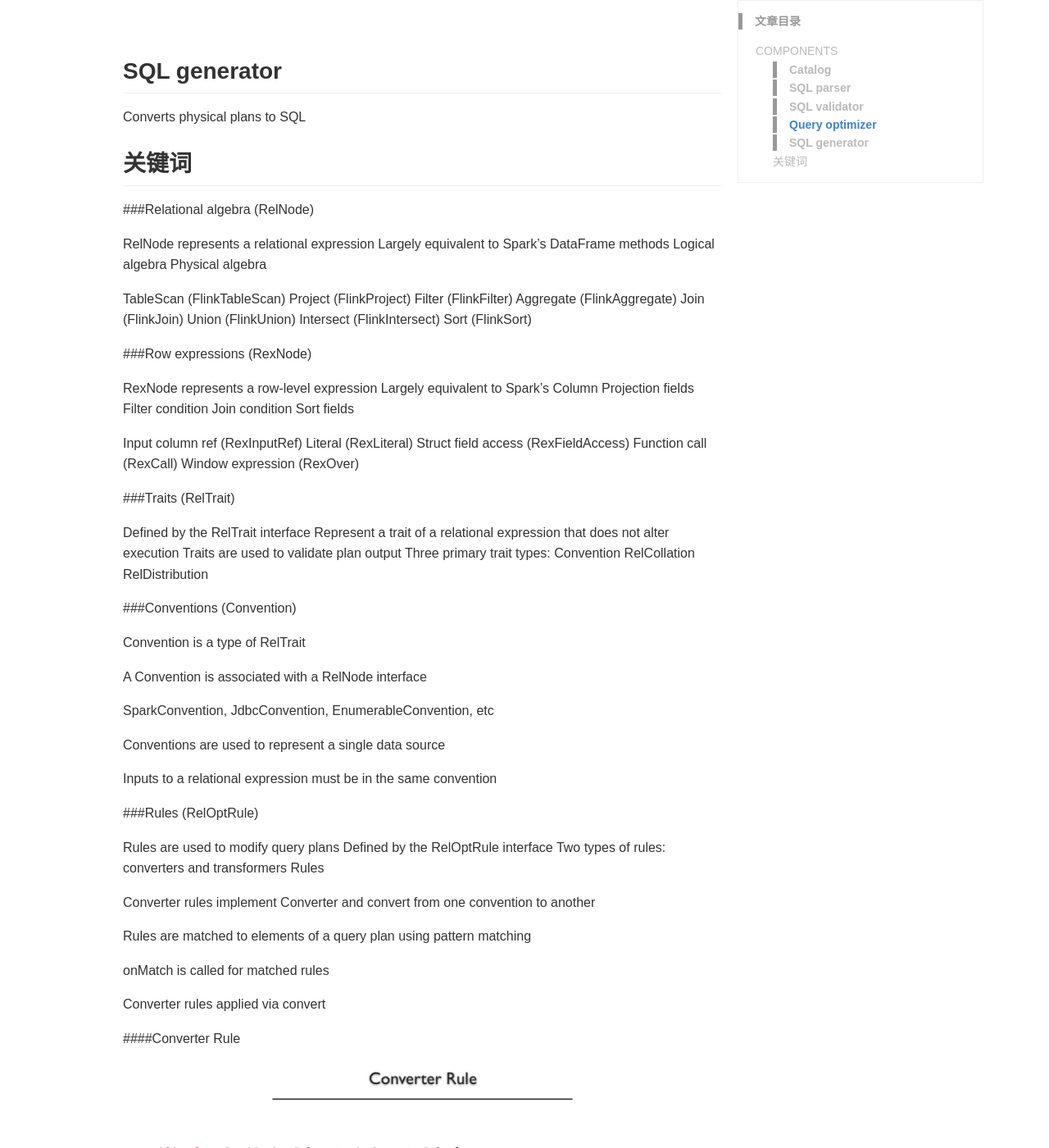
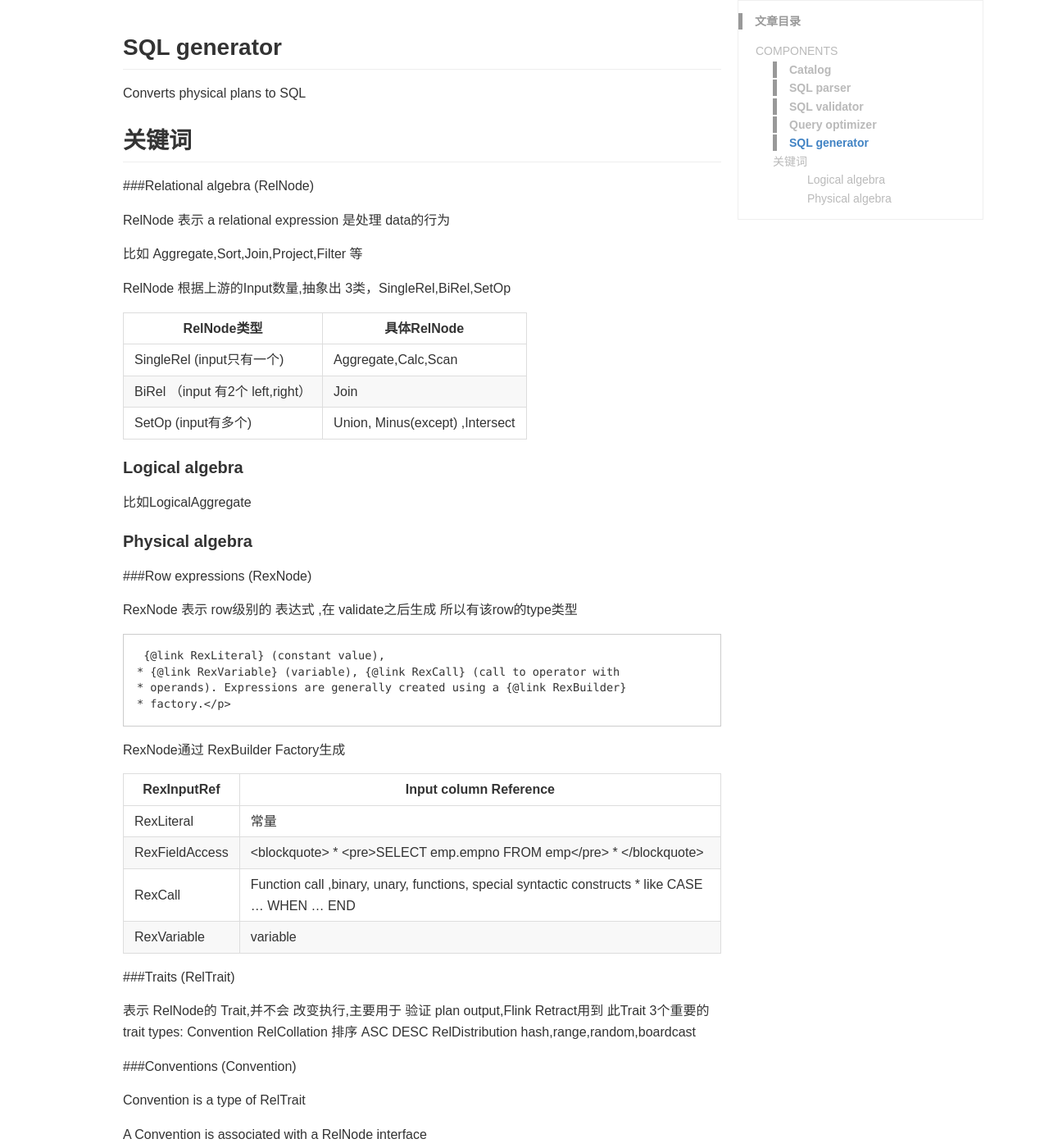
Before and after one commit to jessica0530/jessica0530.github.io, a Jekyll site: the page built from _posts/2020-08-18-calcite-2.md, in a window 1280 px wide and 1400 px high, scrolled down 3926 px. Shown: the whole window at 82% size. Built offline with Jekyll 4.4.1, drawn with Linux system fonts in a browser that asks for light colours; some web fonts are replaced; comment, search, counter and statistics services are not loaded; a style sheet for code colours, icons or effects is not loaded; some of the changed text lies outside the part shown.

````diff
--- a/_posts/2020-08-18-calcite-2.md
+++ b/_posts/2020-08-18-calcite-2.md
@@ -12,62 +12,51 @@ keywords: calcite, sql
 
 ## **Catalog**
 
-Defines metadata and namespaces that can be accessed in SQL queries
-
-###Schema
-
-
-
-###TABLE
-
-
-
-###RelDataType
-
-
-
-###Statistic
-
 
 
 ![calcite-catalog](/images/posts/calcite-catalog.png)
 
 ## **SQL parser**
 
-Parses valid SQL queries into an abstract syntax tree (AST)
+1.将有效的SQL查询解析为抽象语法树（AST）
 
-LL(k) parser written in JavaCC
-Input queries are parsed into an abstract syntax tree (AST)
-Tokens are represented in Calcite by SqlNode
-SqlNode can also be converted back to a SQL string via the unparse method
+2.用JavaCC编写的LL（k）解析器
 
+3.Input queries被解析为抽象语法树（AST）
 
+4.Tokens在Calcite中由SqlNode表示
+
+5.SqlNode也可以通过unparse方法转换回SQL字符串
 
 ##JavaCC
-Java Compiler Compiler
-Created in 1996 at Sun Microsystems
-Generates Java code from a domain- specific language
-ANTLR is the modern alternative used in projects like Hive and Drill
-JavaCC has sparse documentation
+
+1.Java编译器
+
+2.创建于1996年的Sun Microsystem
+
+3.从特定域的语言生成Java代码
+
+4.ANTLR是用于Hive和Drill等项目的替代品
 
 ![calcite-JavaCC](/images/posts/calcite-JavaCC.png)
 
 ##SQLNode
-SqlNode represents an element in an abstract syntax tree
+SqlNode 表示抽象语法树中的元素
 
 ![calcite-sqlnode](/images/posts/calcite-sqlnode.png)
 
-
 ## **SQL validator**
 
-Validates abstract syntax trees against metadata provided by the catalog
+根据Catalog提供的Metadata信息验证抽象语法树
 
 ## **Query optimizer**
 
- Converts AST into logical plans, optimizes logical plans, and converts logical expressions into physical plans
+将AST转换为logical plans，优化 logical plans，并将 logical expressions 转换为 physical plans
 
 ###Query Plan
-Query plans represent the steps necessary to execute a query![calcite-query-plan](/images/posts/calcite-query-plan.png)
+Query plans represent the steps necessary to execute a query
+
+![calcite-query-plan](/images/posts/calcite-query-plan.png)
 
 
 ###Query Optimization
@@ -86,8 +75,6 @@ Push down projections Push down filters
 
 
 
-
-
 ## **SQL generator**
 
  Converts physical plans to SQL
@@ -98,48 +85,51 @@ Push down projections Push down filters
 
 ###Relational algebra (RelNode)
 
-RelNode represents a relational expression
-Largely equivalent to Spark’s DataFrame methods
-Logical algebra
-Physical algebra
+RelNode 表示 a relational expression 是处理 data的行为
 
-TableScan (FlinkTableScan)
-Project (FlinkProject)
-Filter (FlinkFilter)
-Aggregate (FlinkAggregate)
-Join (FlinkJoin)
-Union (FlinkUnion)
-Intersect (FlinkIntersect)
-Sort (FlinkSort)
+比如 Aggregate,Sort,Join,Project,Filter 等
 
+RelNode 根据上游的Input数量,抽象出 3类，SingleRel,BiRel,SetOp
 
+| RelNode类型                      | 具体RelNode                     |
+| -------------------------------- | ------------------------------- |
+| SingleRel (input只有一个)        | Aggregate,Calc,Scan             |
+| BiRel （input 有2个 left,right） | Join                            |
+| SetOp (input有多个)              | Union, Minus(except) ,Intersect |
+
+#### Logical algebra
+
+比如LogicalAggregate
+
+#### Physical algebra
 
 ###Row expressions (RexNode)
 
-RexNode represents a row-level expression
-Largely equivalent to Spark’s Column
-Projection fields
-Filter condition
-Join condition
-Sort fields
+RexNode 表示 row级别的 表达式 ,在 validate之后生成 所以有该row的type类型
 
+```
+ {@link RexLiteral} (constant value),
+* {@link RexVariable} (variable), {@link RexCall} (call to operator with
+* operands). Expressions are generally created using a {@link RexBuilder}
+* factory.</p>
+```
 
-Input column ref  (RexInputRef)
-Literal (RexLiteral)
-Struct field access (RexFieldAccess)
-Function call (RexCall)
-Window expression (RexOver)
+RexNode通过 RexBuilder Factory生成
+
+| RexInputRef    | Input column Reference                                       |
+| -------------- | ------------------------------------------------------------ |
+| RexLiteral     | 常量                                                         |
+| RexFieldAccess | <blockquote> * <pre>SELECT emp.empno FROM emp</pre> * </blockquote> |
+| RexCall        | Function call ,binary, unary, functions, special syntactic constructs * like CASE ... WHEN ... END |
+| RexVariable    | variable                                                     |
 
 ###Traits  (RelTrait)
 
-Defined by the RelTrait interface
-Represent a trait of a relational expression
-that does not alter execution
-Traits are used to validate plan output
-Three primary trait types:
+表示 RelNode的 Trait,并不会 改变执行,主要用于 验证 plan output,Flink Retract用到 此Trait
+3个重要的 trait types:
 Convention
-RelCollation
-RelDistribution
+RelCollation 排序 ASC DESC
+RelDistribution  hash,range,random,boardcast
 
 
 ###Conventions (Convention)
@@ -156,12 +146,34 @@ Conventions are used to represent a single data source
 
 Inputs to a relational expression must be in the same convention
 
+###METADATA
+
+|                        |      |      |
+| ---------------------- | ---- | ---- |
+| Selectivity            |      |      |
+| UniqueKeys             |      |      |
+| RowCount               |      |      |
+| DistinctRowCount       |      |      |
+| PercentageOriginalRows |      |      |
+| ColumnUniqueness       |      |      |
+| ColumnOrigin           |      |      |
+| Predicates             |      |      |
+| Collation              |      |      |
+| Distribution           |      |      |
+| Size                   |      |      |
+| Parallelism            |      |      |
+| Memory                 |      |      |
+| AllPredicates          |      |      |
+| ExpressionLineage      |      |      |
+| TableReferences        |      |      |
+
+
+
 ###Rules (RelOptRule)
 
-Rules are used to modify query plans
-Defined by the RelOptRule interface
-Two types of rules: converters and transformers
-Rules
+Rules 用于修改 query plans
+
+一共有2种类型:converters and transformers Rules
 
 Converter rules implement Converter and convert from one convention to another
 
````
Also changed, not shown: _posts/2020-08-18-Flink-1.md (+2 -4 lines), _posts/2020-08-18-calcite-1.md (+4 -5 lines), _posts/2020-08-18-calcite-3.md (+138 -1 lines).
